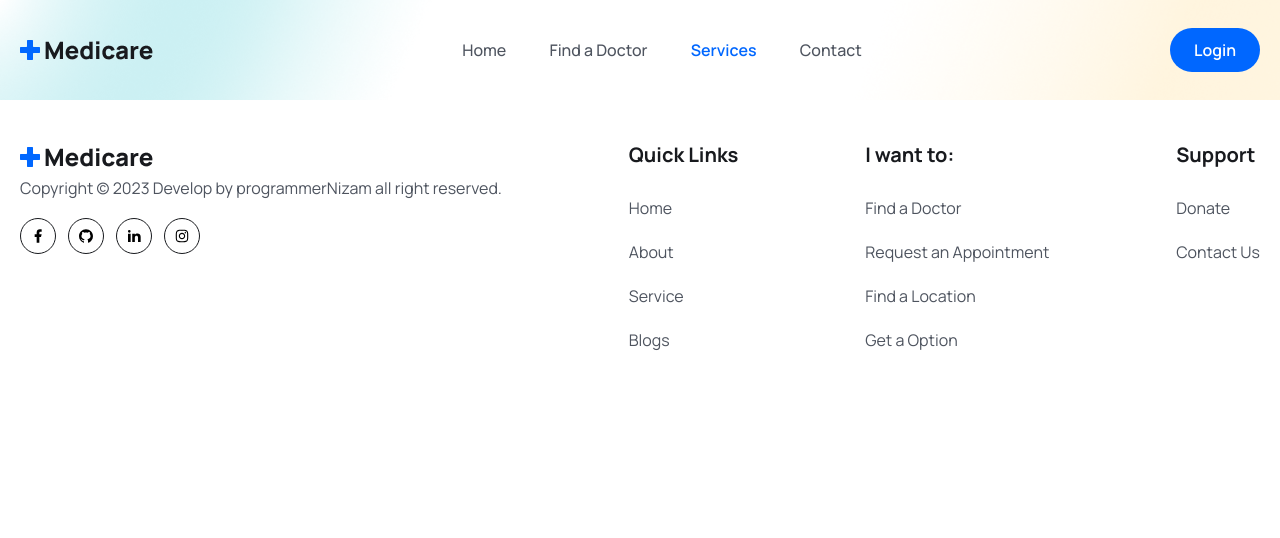
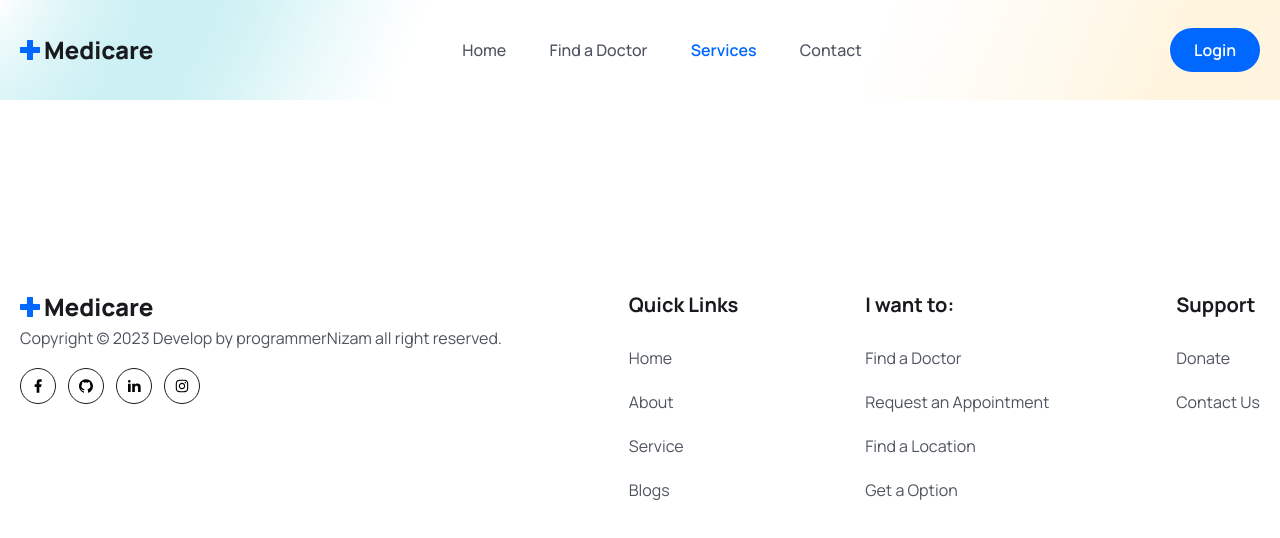
Before and after one commit to programmernizam/medicare, a React (Vite) app: page /services in a window 1280 px wide. Shown: the top 538 px of the page. Built offline with nearby package versions, Linux system fonts and the light colour scheme.

Commit message:
Start builing service page

```diff
--- a/src/pages/Services.jsx
+++ b/src/pages/Services.jsx
@@ -1,8 +1,8 @@
 const Services = () => {
   return (
-    <div>
-
-    </div>
+    <section>
+      <div className="container"></div>
+    </section>
   );
 };
 
```
